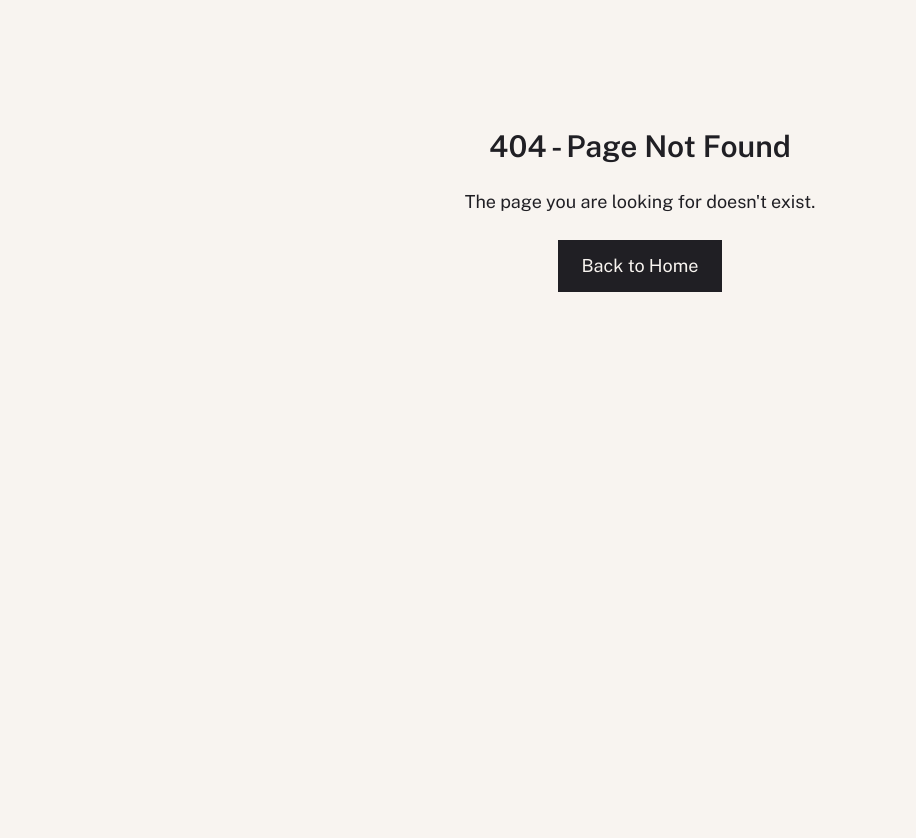
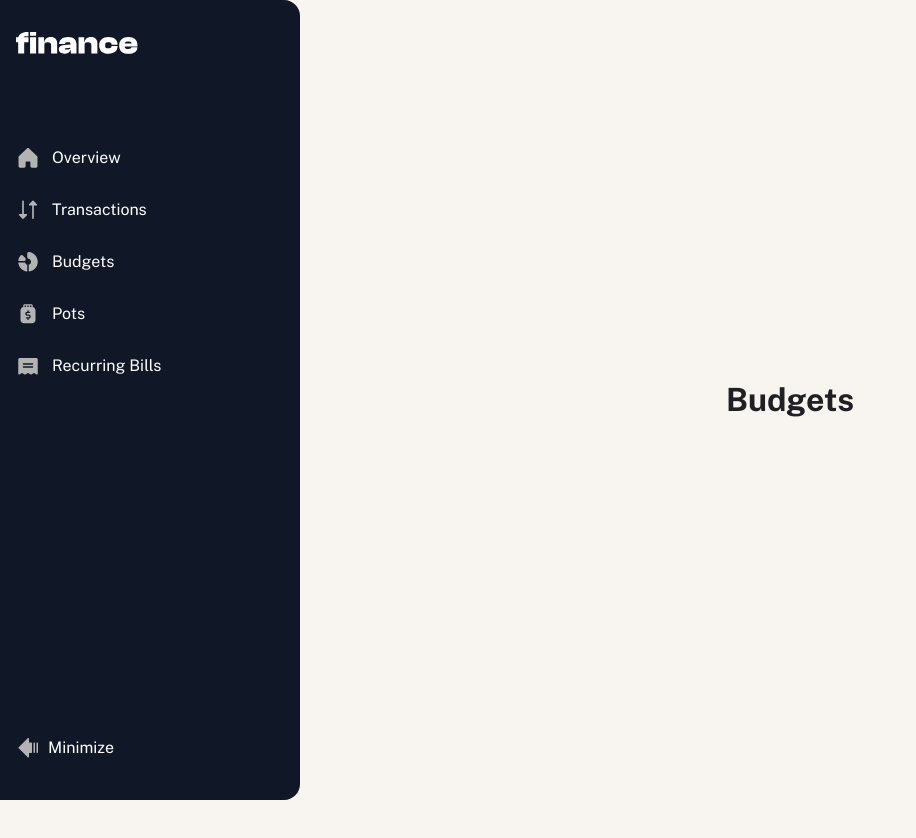
Before and after one commit to thibault-deverge/finance_app, a Next.js app: page /budgets in a window 1280 px wide. Before the commit this address had no page. Shown: the top 838 px of the page, without its empty margins (0-916 px from the left). After the commit the page ends 800 px from the top, so only its background shows below. Built offline with nearby package versions, Linux system fonts and the light colour scheme.

Commit message:
integration de la sidebar dans le layout de l'app + creation d'une route par feature

```diff
--- /dev/null
+++ b/app/budgets/page.tsx
@@ -0,0 +1,11 @@
+import Title from '@/components/Title';
+
+function Page() {
+  return (
+    <section className="flex w-full items-center justify-center">
+      <Title name="Budgets" />
+    </section>
+  );
+}
+
+export default Page;
--- a/app/layout.tsx
+++ b/app/layout.tsx
@@ -2,6 +2,9 @@ import type { Metadata } from 'next';
 import localFont from 'next/font/local';
 
 import '@/styles/globals.css';
+import SideNavigation from '@/components/SideNavigation';
+import Navigation from '@/components/Navigation';
+import { FinanceProvider } from '@/components/context/FinanceProvider';
 
 export const publicSans = localFont({
   src: [
@@ -49,7 +52,10 @@ export default function RootLayout({
       <body
         className={`${publicSans.className} bg-beige-100 text-grey-900 min-h-screen`}
       >
-        {children}
+        <FinanceProvider>
+          <Navigation />
+          {children}
+        </FinanceProvider>
       </body>
     </html>
   );
--- a/app/page.tsx
+++ b/app/page.tsx
@@ -2,7 +2,7 @@ import { auth } from '@/lib/auth';
 import { redirect } from 'next/navigation';
 
 import { FinanceProvider } from '@/components/context/FinanceProvider';
-import Dashboard from '@/components/Dashboard';
+import Dashboard from '@/components/Overview';
 
 export default async function Page() {
   const session = await auth();
@@ -10,9 +10,9 @@ export default async function Page() {
 
   return (
     <>
-      <FinanceProvider>
+
         <Dashboard />
-      </FinanceProvider>
+
     </>
   );
 }
--- /dev/null
+++ b/app/pots/page.tsx
@@ -0,0 +1,11 @@
+import Title from '@/components/Title';
+
+function Page() {
+  return (
+    <section className="flex w-full items-center justify-center">
+      <Title name="Pots" />
+    </section>
+  );
+}
+
+export default Page;
--- /dev/null
+++ b/app/recurring-bills/page.tsx
@@ -0,0 +1,11 @@
+import Title from '@/components/Title';
+
+function Page() {
+  return (
+    <section className="flex w-full items-center justify-center">
+      <Title name="Recuring Bills" />
+    </section>
+  );
+}
+
+export default Page;
--- /dev/null
+++ b/app/transactions/page.tsx
@@ -0,0 +1,11 @@
+import Title from '@/components/Title';
+
+function Page() {
+  return (
+    <section className="flex w-full items-center justify-center">
+      <Title name="Transactions" />
+    </section>
+  );
+}
+
+export default Page;
--- /dev/null
+++ b/components/Navigation.tsx
@@ -0,0 +1,12 @@
+'use client';
+
+import { useFinance } from './context/FinanceProvider';
+import SideNavigation from './SideNavigation';
+
+function Navigation() {
+  const { isVisible, setIsVisible } = useFinance();
+
+  return <SideNavigation isVisible={isVisible} setIsVisible={setIsVisible} />;
+}
+
+export default Navigation;
--- a/components/Dashboard.tsx
+++ b/components/Overview.tsx
@@ -1,19 +1,14 @@
 'use client';
 
 import { useFinance } from '@/components/context/FinanceProvider';
-import SideNavigation from '@/components/SideNavigation';
 import Title from '@/components/Title';
-import DashboardCards from '@/components/DashboardCards';
+import DashboardCards from '@/components/OverviewCards';
 
 function Dashboard() {
-  const { isVisible, setIsVisible } = useFinance();
-  console.log(isVisible);
+  const { isVisible } = useFinance();
   return (
-    <main
-      className={`transition-grid-cols grid min-h-screen grid-cols-1 duration-300 ease-in-out ${isVisible ? 'xl:grid-cols-[300px_1fr]' : 'xl:grid-cols-[64px_1fr]'}`}
-    >
-      <SideNavigation isVisible={isVisible} setIsVisible={setIsVisible} />
-      <section className="grid min-h-screen grid-cols-12 gap-8 px-4 py-6">
+    <section>
+      <div className="grid min-h-screen grid-cols-12 gap-8 px-4 py-6">
         <div className="col-span-full mb-8">
           <Title name="Overview" />
         </div>
@@ -37,8 +32,8 @@ function Dashboard() {
             </div>
           </div>
         </div>
-      </section>
-    </main>
+      </div>
+    </section>
   );
 }
 
--- a/components/SideNavigation.tsx
+++ b/components/SideNavigation.tsx
@@ -125,7 +125,7 @@ function NavigationLink({
   const isActive = pathname === link.href;
 
   return (
-    <li>
+    <li className={`${pathname === link.name ? 'bg-beige-100' : ''}`}>
       <Link
         className={`${isActive ? 'bg-primary-900' : ''} text-primary-200 hover:bg-primary-900 hover:text-grey-300 flex h-12 items-center gap-3 rounded px-2 transition-colors duration-300`}
         href={link.href}
--- a/components/context/FinanceProvider.tsx
+++ b/components/context/FinanceProvider.tsx
@@ -14,11 +14,15 @@ type ProviderProps = {
 };
 
 function FinanceProvider({ children }: ProviderProps) {
-  const [isVisible, setIsVisible] = useState<boolean>(false);
+  const [isVisible, setIsVisible] = useState<boolean>(true);
 
   return (
     <FinanceContext.Provider value={{ isVisible, setIsVisible }}>
-      {children}
+      <main
+        className={`transition-grid-cols grid min-h-screen grid-cols-2 duration-300 ease-in-out ${isVisible ? 'xl:grid-cols-[300px_1fr]' : 'xl:grid-cols-[64px_1fr]'}`}
+      >
+        {children}
+      </main>
     </FinanceContext.Provider>
   );
 }
```
Also changed, not shown: components/OverviewCards.tsx (renamed from components/DashboardCards.tsx).
